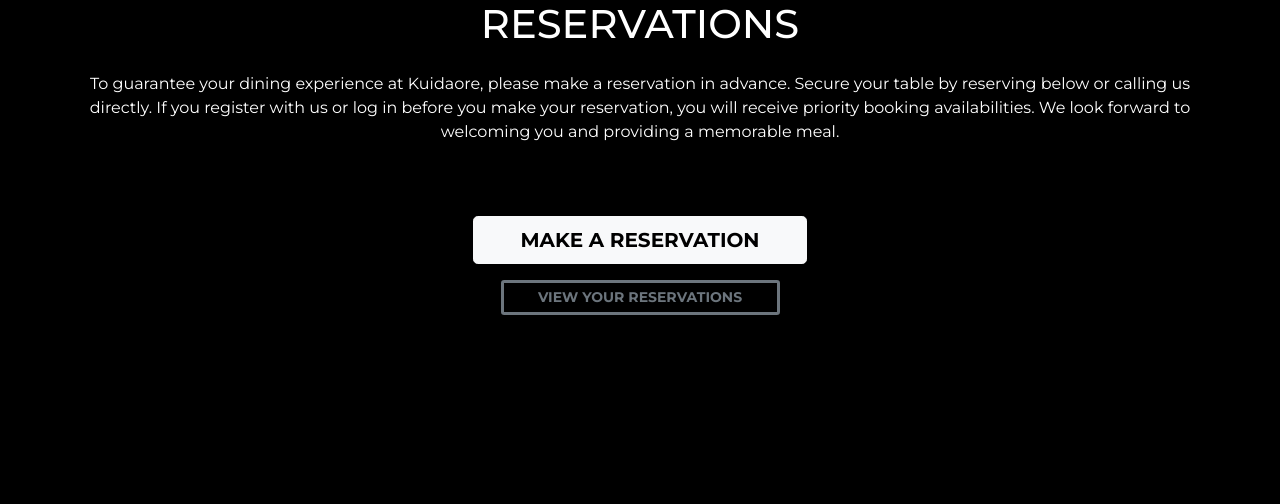
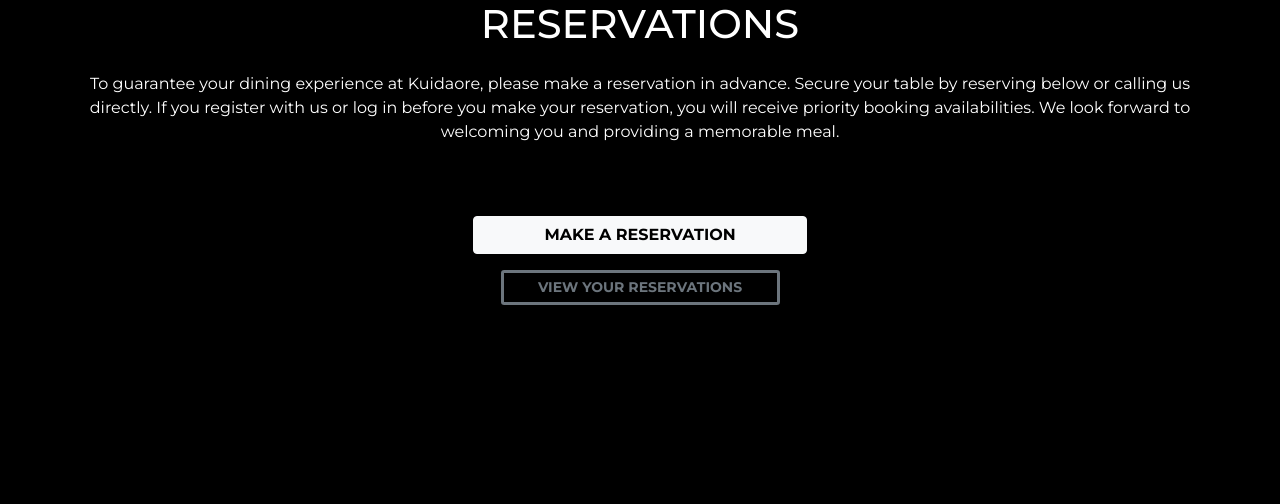
Before and after one commit to cjphawes/restaurant-booking-system, a Django app: page /reservation/ in a window 1280 px wide. Shown: the part 438-942 px from the top of the page. Run offline with Django 4.2, Linux system fonts and the light colour scheme; the visitor is signed in with stand-in values (Sample User, id 1); some libraries are stand-ins or nearby versions; some web fonts are replaced.

Commit message:
feat:add css classes for styling

```diff
--- a/reservations/templates/reservations/contact.html
+++ b/reservations/templates/reservations/contact.html
@@ -6,14 +6,14 @@
 {% block content %}
 <div class="d-flex flex-column align-items-center mt-5">
     <h2 class="mt-5 fs-1">CONTACT</h2>
-    <p class="mt-5">2837 Ocean Breeze Drive Malibu, CA 90265</p>
+    <p class="mt-5 text-center">2837 Ocean Breeze Drive Malibu, CA 90265</p>
     <a href="tel:+1(310)5557289" class="text-light mt-2">+1 (310) 555-7289</a>
 </div>
 
 <hr class="mt-5">
 
 <div class="d-flex flex-column align-items-center mt-5">
-    <h2 class="mt-5 fs-4">PARKING AVAILABILITY</h2>
+    <h2 class="mt-5 fs-4 text-center">PARKING AVAILABILITY</h2>
     <p class="mt-3 mb-5 mq-contact-text-width text-center">Valet parking is available at the lot behind our restaurant.</p>
 </div>
 
@@ -24,7 +24,7 @@
     <a href="{% url 'submit_review' %}" class="btn text-light btn-sm p-3 fs-5 border-light border-3 mt-5 mx-auto"><strong>LEAVE A REVIEW</strong></a>
     {% else %}
     <div class="d-flex flex-column">
-        <p class="mt-3 text-warning">You must be logged in to leave a review.</p>
+        <p class="mt-3 text-warning text-center">You must be logged in to leave a review.</p>
         <a href="{% url 'submit_review' %}" class="btn disabled text-light btn-sm p-3 fs-5 border-light border-3 mt-3 mx-auto"><strong>LEAVE A REVIEW</strong></a>
     </div>
     {% endif %}
--- a/reservations/templates/reservations/reservations.html
+++ b/reservations/templates/reservations/reservations.html
@@ -16,15 +16,15 @@
 
             <div class="d-flex flex-column align-items-center">
                 {% if user.is_authenticated %}
-                <button type="button" class="btn btn-light btn-lg mt-4 about-buttons mq-reservation-links" data-bs-toggle="modal" data-bs-target="#reservationModal"><strong>MAKE A RESERVATION</strong></button>
+                <button type="button" class="btn btn-light mt-4 about-buttons mq-reservation-links" data-bs-toggle="modal" data-bs-target="#reservationModal"><strong>MAKE A RESERVATION</strong></button>
                 <a class="btn btn-sm border-secondary border-3 text-secondary about-buttons mt-3 w-25 px-2 mq-reservation-links" href="{% url 'reservationDetails' %}"><strong>VIEW YOUR RESERVATIONS</strong></a>
                 {% else %}
                 <p class="text-secondary text-center mt-5 fs-5">To make a reservation or view your reservations, please sign in</p>
-                <div class="d-flex mt-5 align-items-center">
-                    <a class="nav-link {% if request.path == signup_url %}active{% endif %} btn btn-lg btn-light text-dark me-5 px-4 py-3 fs-3 mq-reservation-links" aria-current="page"
+                <div class="d-flex mt-5 align-items-center mq-res-auth-container">
+                    <a class="nav-link {% if request.path == signup_url %}active{% endif %} btn btn-lg btn-light text-dark me-5 px-4 py-3 fs-3 mq-reservation-links mq-res-auth-link-reg" aria-current="page"
                     href="{% url 'account_signup' %}"><strong>Register</strong></a>
                     <span class="text-light fs-4">OR</span>
-                    <a class="nav-link {% if request.path == login_url %}active{% endif %} btn btn-lg btn-light text-dark ms-5 px-4 py-3 fs-3" aria-current="page" href="{% url 'account_login' %}"><strong>Log In</strong></a>
+                    <a class="nav-link {% if request.path == login_url %}active{% endif %} btn btn-lg btn-light text-dark ms-5 px-4 py-3 fs-3 mq-res-auth-link-log" aria-current="page" href="{% url 'account_login' %}"><strong>Log In</strong></a>
                   </div>
                 {% endif %}
             </div>
--- a/reservations/templates/reservations/view_reservation.html
+++ b/reservations/templates/reservations/view_reservation.html
@@ -6,7 +6,7 @@
 {% block content %}
 <div class="d-flex justify-content-center align-items-center">
     <h2 class="text-center fs-4 my-5 text-decoration-underline">Your Reservations</h2>
-    <a class="btn btn-sm text-secondary border-secondary border-3 position-absolute start-0 ms-5 mt-3" href="{% url 'reservation' %}"><strong>Go Back</strong></a>
+    <a class="btn btn-sm text-secondary border-secondary border-3 position-absolute start-0 ms-5 mt-3 back-btn-view-res" href="{% url 'reservation' %}"><strong>Go Back</strong></a>
 </div>
 {% for reservation in reservations %}
 <div class="d-flex justify-content-center align-items-center mt-4 mq-view-reservation-container">
```
